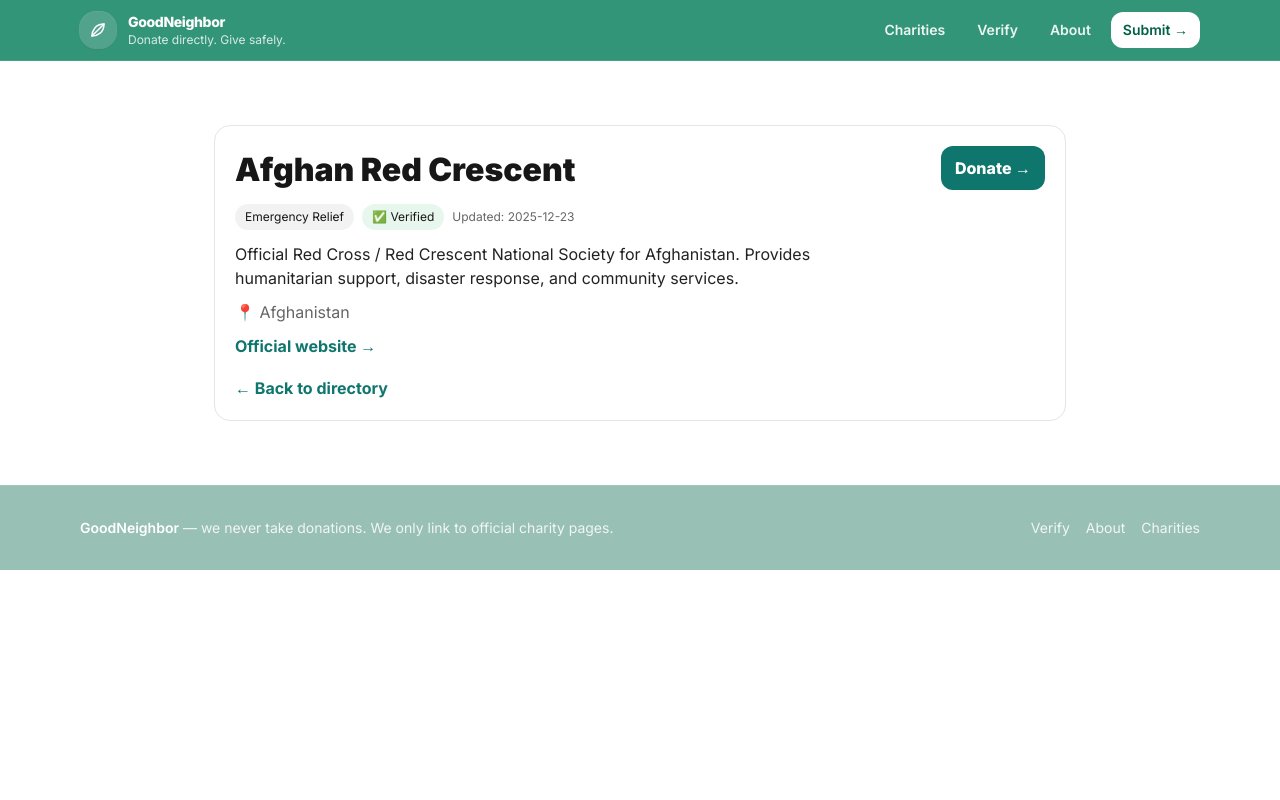
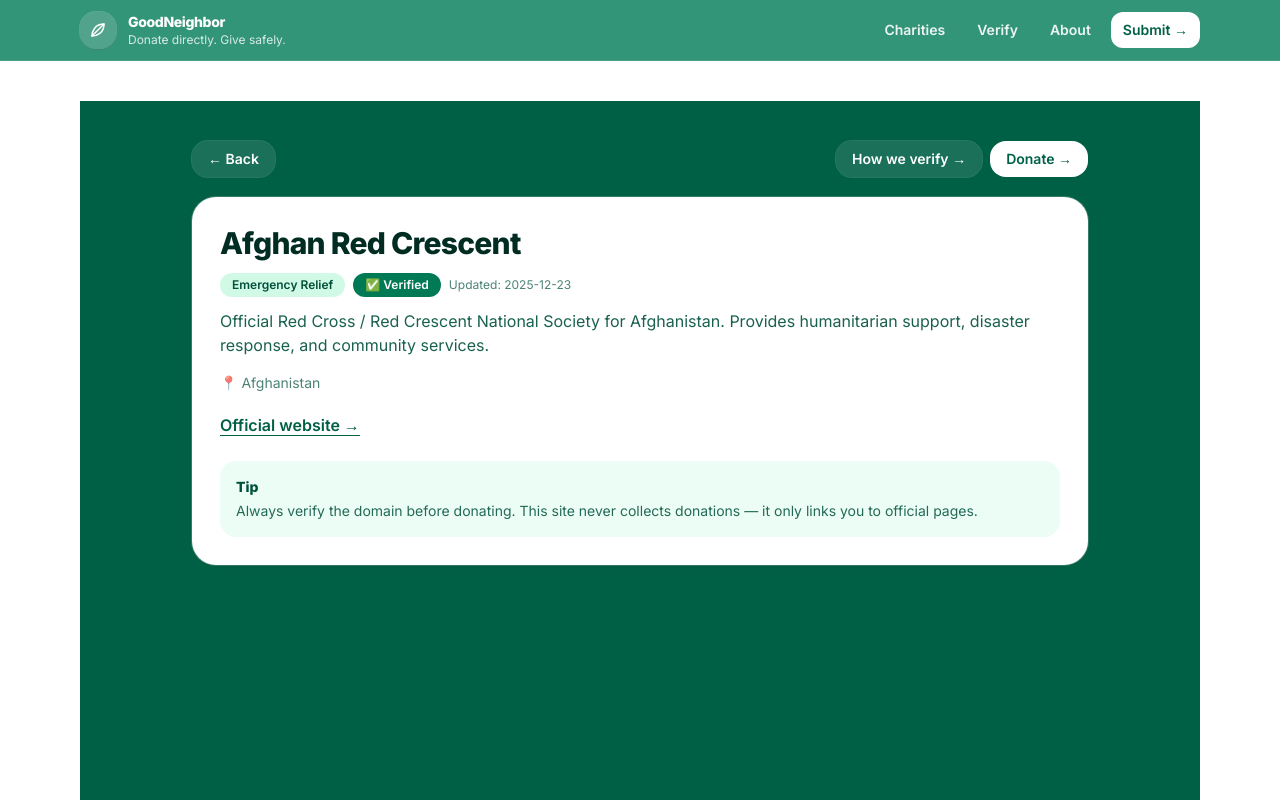
Before and after one commit to Raaooddee/goodneighbor, a Next.js app: page /charity/afghan-red-crescent-afghanistan in a window 1280 px wide. Shown: the top 800 px of the page. Built offline with nearby package versions, Linux system fonts and the light colour scheme.

Commit message:
Style charity detail page to match theme

```diff
--- a/app/charity/[slug]/page.tsx
+++ b/app/charity/[slug]/page.tsx
@@ -13,94 +13,107 @@
 
   const charity = charities.find((c) => c.slug === slug);
 
-  // If slug not found, show debug info instead of Next’s 404
+  // Debug fallback (styled)
   if (!charity) {
     return (
-      <div style={{ padding: 24, maxWidth: 900, margin: "0 auto" }}>
-        <h1 style={{ fontSize: 28, fontWeight: 900 }}>Charity not found</h1>
-        <p style={{ marginTop: 10 }}>
-          Tried slug: <b>{slug || "(empty)"}</b>
+      <main className="min-h-screen bg-emerald-800 px-5 py-10 text-white">
+        <div className="mx-auto max-w-3xl rounded-3xl bg-white/10 p-6 ring-1 ring-white/15">
+          <h1 className="text-2xl font-extrabold">Charity not found</h1>
+          <p className="mt-3 text-white/85">
+            Tried slug: <span className="font-bold">{slug || "(empty)"}</span>
           </p>
-        <p style={{ marginTop: 6 }}>
-          Charities loaded: <b>{charities.length}</b>
+          <p className="mt-1 text-white/85">
+            Charities loaded: <span className="font-bold">{charities.length}</span>
           </p>
-        <Link href="/charities" style={{ display: "inline-block", marginTop: 16 }}>
+
+          <Link
+            href="/charities"
+            className="mt-5 inline-flex rounded-2xl bg-white px-4 py-3 text-sm font-semibold text-emerald-800 hover:bg-white/90"
+          >
             ← Back to charities
           </Link>
         </div>
+      </main>
     );
   }
 
   const location = charity.city ? `${charity.city}, ${charity.country}` : charity.country;
 
   return (
-    <div style={{ padding: 24, maxWidth: 900, margin: "0 auto" }}>
-      <div
-        style={{
-          border: "1px solid #e5e5e5",
-          borderRadius: 16,
-          padding: 20,
-          background: "#fff",
-        }}
+    <main className="min-h-screen bg-emerald-800 px-5 py-10 text-white">
+      <div className="mx-auto grid max-w-4xl gap-5">
+        {/* Top actions */}
+        <div className="flex flex-wrap items-center justify-between gap-3">
+          <Link
+            href="/charities"
+            className="inline-flex rounded-2xl bg-white/10 px-4 py-2 text-sm font-semibold text-white ring-1 ring-white/15 hover:bg-white/15"
           >
-        <div style={{ display: "flex", justifyContent: "space-between", gap: 16, flexWrap: "wrap" }}>
-          <div style={{ maxWidth: 650 }}>
-            <h1 style={{ fontSize: 32, fontWeight: 900, margin: 0 }}>{charity.name}</h1>
+            ← Back
+          </Link>
 
-            <div style={{ marginTop: 10, display: "flex", gap: 8, flexWrap: "wrap", alignItems: "center" }}>
-              <span style={{ fontSize: 12, padding: "4px 10px", borderRadius: 999, background: "#f2f2f2" }}>
+          <div className="flex flex-wrap gap-2">
+            <Link
+              href="/verify"
+              className="inline-flex rounded-2xl bg-white/10 px-4 py-2 text-sm font-semibold text-white ring-1 ring-white/15 hover:bg-white/15"
+            >
+              How we verify →
+            </Link>
+            <a
+              href={charity.donateUrl}
+              target="_blank"
+              rel="noreferrer"
+              className="inline-flex rounded-2xl bg-white px-4 py-2 text-sm font-semibold text-emerald-800 hover:bg-white/90"
+            >
+              Donate →
+            </a>
+          </div>
+        </div>
+
+        {/* Main card */}
+        <div className="rounded-3xl bg-white p-7 text-emerald-950 shadow-sm ring-1 ring-white/20">
+          <div className="grid gap-3">
+            <h1 className="text-3xl font-extrabold tracking-tight">{charity.name}</h1>
+
+            <div className="flex flex-wrap items-center gap-2">
+              <span className="rounded-full bg-emerald-100 px-3 py-1 text-xs font-semibold text-emerald-900">
                 {charity.category}
               </span>
 
               {charity.verified && (
-                <span style={{ fontSize: 12, padding: "4px 10px", borderRadius: 999, background: "#e8f7ee" }}>
+                <span className="rounded-full bg-emerald-700 px-3 py-1 text-xs font-semibold text-white">
                   ✅ Verified
                 </span>
               )}
 
-              <span style={{ fontSize: 12, color: "#666" }}>Updated: {charity.lastUpdated}</span>
+              <span className="text-xs text-emerald-900/70">Updated: {charity.lastUpdated}</span>
             </div>
 
-            <p style={{ marginTop: 12, marginBottom: 0, color: "#222" }}>{charity.description}</p>
-            <p style={{ marginTop: 10, marginBottom: 0, color: "#666" }}>📍 {location}</p>
+            <p className="text-base text-emerald-900/90">{charity.description}</p>
+
+            <div className="mt-1 text-sm text-emerald-900/70">📍 {location}</div>
 
             {charity.websiteUrl && (
               <a
                 href={charity.websiteUrl}
                 target="_blank"
                 rel="noreferrer"
-                style={{ display: "inline-block", marginTop: 10, fontWeight: 700, color: "#0f766e" }}
+                className="mt-2 inline-flex w-fit font-semibold text-emerald-800 underline underline-offset-4 hover:text-emerald-700"
               >
                 Official website →
               </a>
             )}
           </div>
 
-          <a
-            href={charity.donateUrl}
-            target="_blank"
-            rel="noreferrer"
-            style={{
-              height: "fit-content",
-              padding: "10px 14px",
-              borderRadius: 12,
-              background: "#0f766e",
-              color: "#fff",
-              textDecoration: "none",
-              fontWeight: 800,
-              whiteSpace: "nowrap",
-            }}
-          >
-            Donate →
-          </a>
-        </div>
-
-        <div style={{ marginTop: 18 }}>
-          <Link href="/charities" style={{ fontWeight: 700, color: "#0f766e", textDecoration: "none" }}>
-            ← Back to directory
-          </Link>
+          {/* Safety note */}
+          <div className="mt-6 rounded-2xl bg-emerald-50 p-4 text-sm text-emerald-900/85">
+            <div className="font-extrabold text-emerald-900">Tip</div>
+            <div className="mt-1">
+              Always verify the domain before donating. This site never collects donations — it only links you to official
+              pages.
             </div>
           </div>
         </div>
+      </div>
+    </main>
   );
 }
```
Lines whose indentation alone changed are shown as unchanged.
